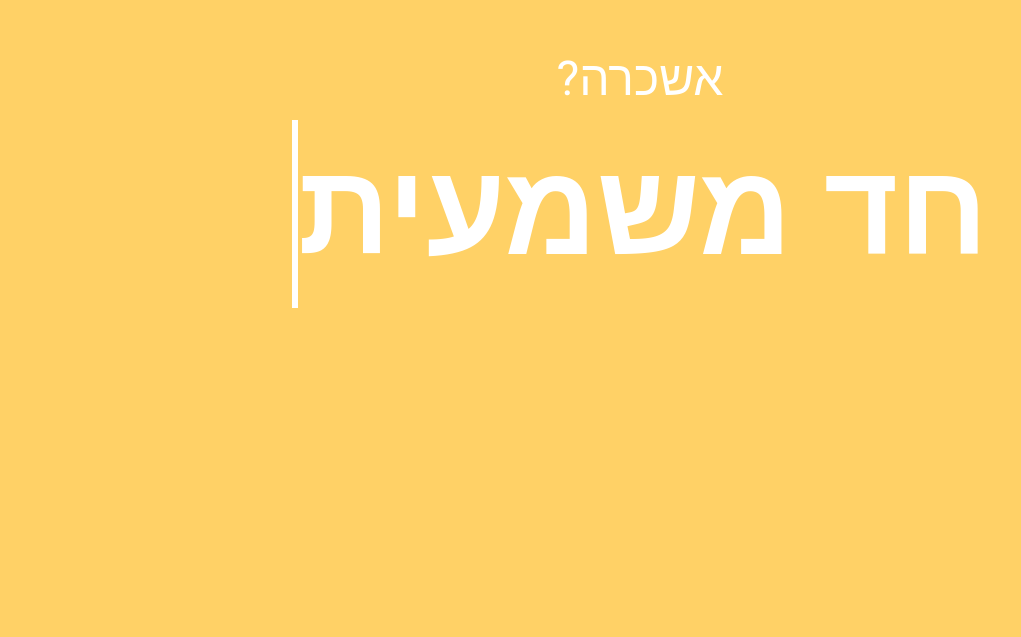
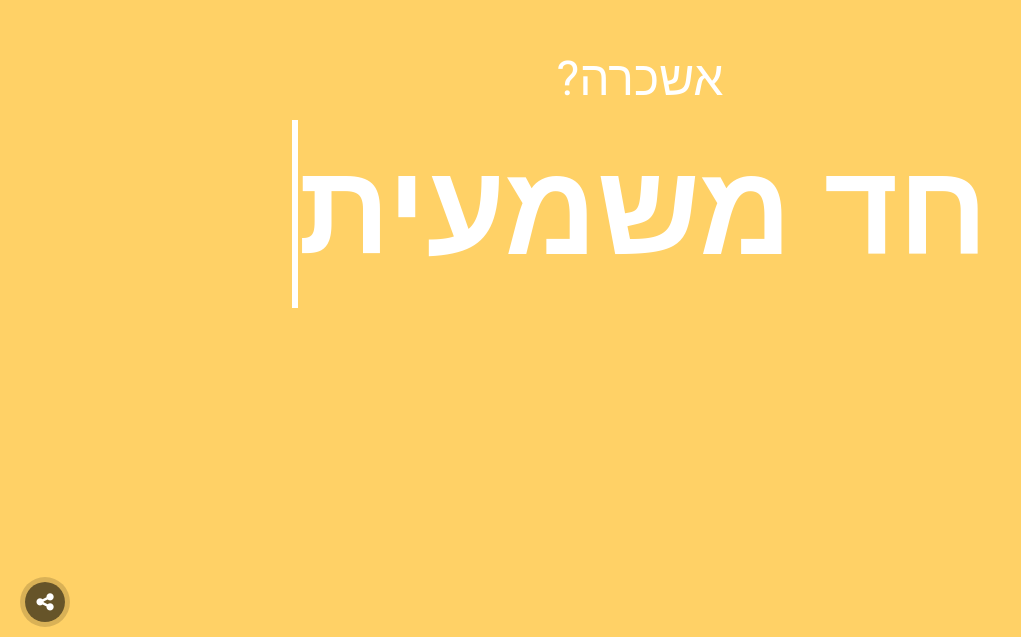
Before and after one commit to benshuk/ashkara, a plain HTML site: page index.html in a window 1280 px wide. Shown: the part 163-800 px from the top of the page, without its empty margins (0-1021 px from the left). Drawn offline with Linux system fonts and the light colour scheme.

Commit message:
Ashkara: Adding social media buttons

```diff
--- a/index.html
+++ b/index.html
@@ -3,14 +3,26 @@
         <title>אשכרה?</title>
         <!-- Global site tag (gtag.js) - Google Analytics -->
         <script async src="https://www.googletagmanager.com/gtag/js?id=UA-125976157-1"></script>
+        <meta property="og:image" content="image/overview.gif">
         <link href="style.css" rel="stylesheet" type="text/css">
         <link href="modal.css" rel="stylesheet">
         <script src="analytics.js"></script>
         <script src="ashkaraConsts.js"></script>
-		<script src="achievements.js"></script>
+        <script src="achievements.js"></script>
     </head>
     <body dir="rtl">
         <div>
+            <div class="mat-btn">
+              <ul>
+                <li><a class="fa fa-share-alt" href="#"></a>
+                  <ul>
+                    <li><a href="https://www.reddit.com/submit?url=https://אשכרה.com" class="fa fa-reddit"></a></li>
+                    <li><a href="https://twitter.com/intent/tweet?text=https://%D7%90%D7%A9%D7%9B%D7%A8%D7%94.com" class="fa fa-twitter"></a></li>
+                    <li><a href="https://www.facebook.com/sharer/sharer.php?u=אשכרה.com" class="fa fa-facebook"></a></li>
+                  </ul>
+                </li>
+              </ul>
+            </div>
             <h2>אשכרה?</h2>
             <h1 id="title"></h1>
             <!--<button data-target="achievements-modal" data-toggle="modal">Small Modal</button>-->
--- a/style.css
+++ b/style.css
@@ -204,3 +204,114 @@ a {
 a:hover {
     color:#F5AB2E;
 }
+
+/** Style of Social Media Buttons **/
+
+.mat-btn {
+    width: 40px;
+    height: 40px;
+    overflow: hidden;
+    position: fixed;
+    bottom: 10px;
+    left: 20px;
+    text-align: center;
+    cursor: pointer;
+    transition: height 1s;
+    font-size: 20px;
+    padding:45px;
+}
+
+.mat-btn:hover {
+    height: 300px;
+    transition: height 0s;
+    transition-delay: height 2s;
+}
+
+.mat-btn ul {
+    margin: 0;
+    padding: 0;
+    position: absolute;
+    bottom: 5px;
+}
+
+.mat-btn ul ul {
+    position: relative;
+    bottom: 220px;
+}
+
+.mat-btn li {
+    list-style: none;
+}
+
+.mat-btn a {
+    font-family: "helvetica neue" sans-serif;
+    height: 100%;
+    width: 100%;
+    line-height: 40px;
+    text-align: center;
+    display: block;
+    color: #fff;
+    text-decoration: none;
+}
+
+.mat-btn ul li {
+    height: 40px;
+    width: 40px;
+    border-radius: 50%;
+    box-shadow: 2px 2px 8px -3px #000;
+    background: #FF99FF;
+    transition: 0.2s;
+    background-color: rgba(0, 0, 0, 0.6);
+    box-shadow: 0 0 0 5px rgba(0, 0, 0, 0.15);
+    display: block;
+    color: #fff;
+    -webkit-transform: scale(1);
+    -moz-transform: scale(1);
+    transform: scale(1);
+    -webkit-transition: all .35s ease-in-out;
+    -moz-transition: all .35s ease-in-out;
+    transition: all .35s ease-in-out;
+}
+
+.mat-btn ul li ul li {
+    margin-top: 15px;
+    margin-bottom: 15px;
+    transition: 0.1s;
+}
+
+.mat-btn ul li ul li:hover {
+    box-shadow: 3px 3px 15px -3px #000;
+}
+
+.mat-btn ul li ul li:nth-child(1) {
+    opacity: 0;
+    transition-delay: 0.01s;
+}
+
+.mat-btn ul li ul li:nth-child(2) {
+    opacity: 0;
+    transition-delay: 0.05s;
+}
+
+.mat-btn ul li ul li:nth-child(3) {
+    opacity: 0;
+    transition-delay: 0.09s;
+}
+
+.mat-btn:hover ul li ul li:nth-child(1) {
+    opacity: 1;
+    transition-delay: 0.09s;
+    background: #ff4500;
+}
+
+.mat-btn:hover ul li ul li:nth-child(2) {
+    opacity: 1;
+    transition-delay: 0.05s;
+    background: #00aced;
+}
+
+.mat-btn:hover ul li ul li:nth-child(3) {
+    opacity: 1;
+    transition-delay: 0.01s;
+    background: #3b5998;
+}
```
Also changed, not shown: index.js (+5 -5 lines), achievements.js (indentation only), analytics.js (line endings or trailing spaces), image/overview.gif (added).
